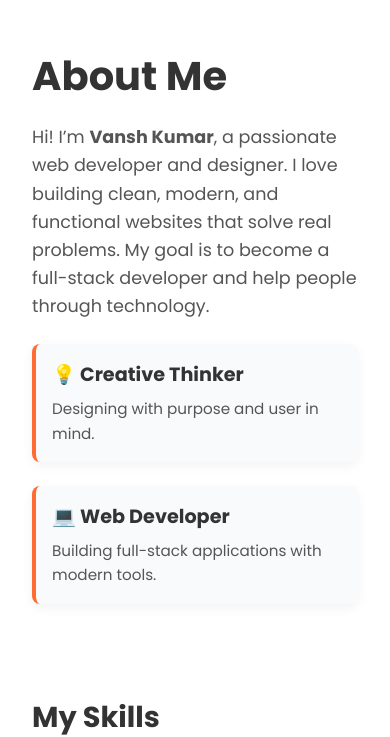
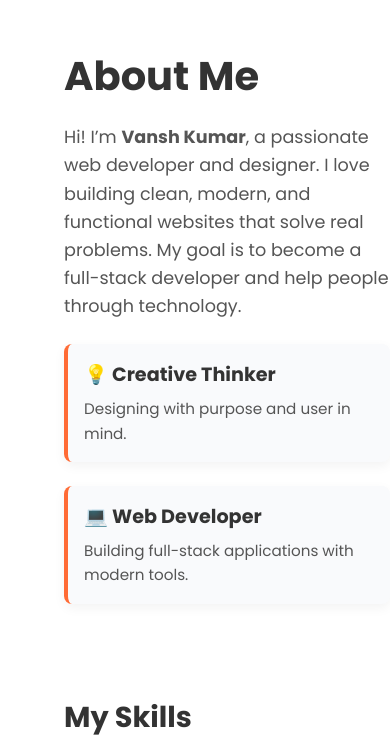
Before and after one commit to vansh-222/My-portfolio, a React (Create React App) app: page / in a window 390 px wide. Shown: the part 775-1512 px from the top of the page. Built offline with nearby package versions, Linux system fonts and the light colour scheme.

Commit message:
Updated styling and fixed responsiveness

```diff
--- a/src/App.css
+++ b/src/App.css
@@ -9,6 +9,8 @@ body {
   width: 100%;
   max-width: 1200px;
   margin: 0 auto;
+  padding-left: 2rem; /* Add left padding */
+  padding-right: 2rem; /* Add right padding */
 }
 
 /* Navbar */
```
